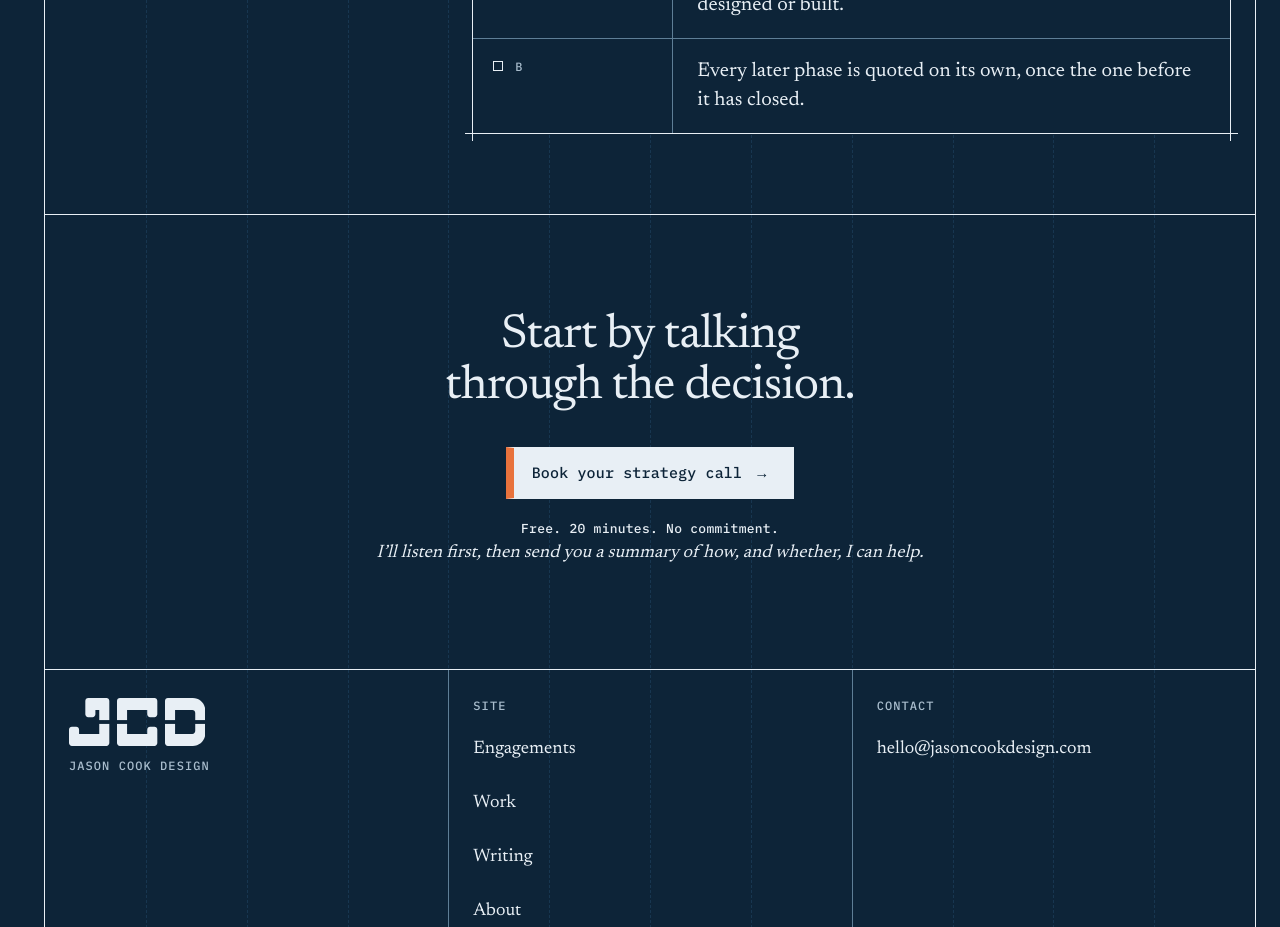
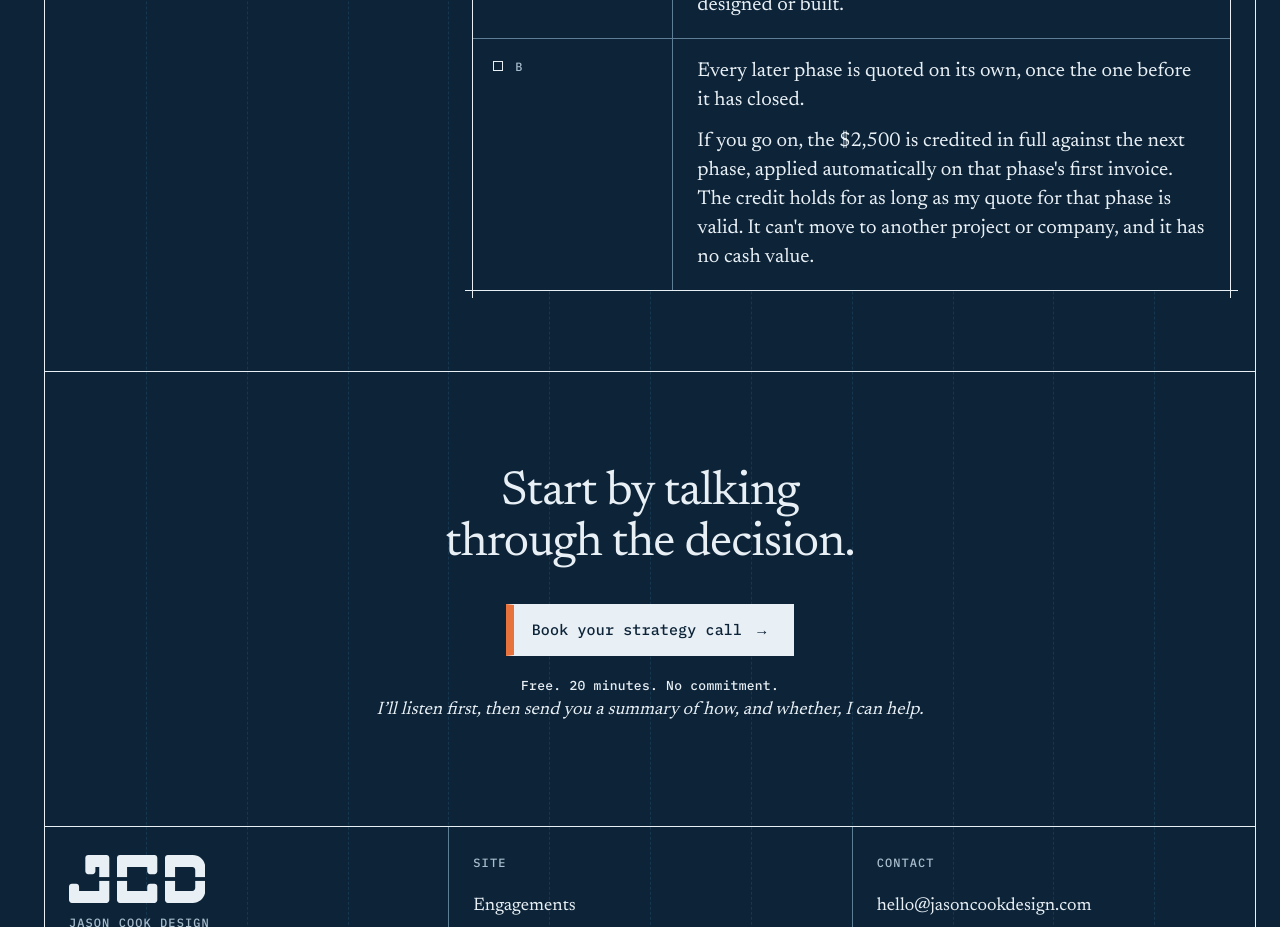
Before and after one commit to jasoncookdesign/jason-cook-design-website, a Next.js app: page /engagements/offering in a window 1280 px wide. Shown: the part 3240-4167 px from the top of the page. Built offline with nearby package versions, Linux system fonts and the light colour scheme; no server answers.

Commit message:
feat(pricing): say the $2,500 assessment fee is credited against the next phase on the Offering page (#84)

```diff
--- a/components/engagements/offering/OfferingPricing.tsx
+++ b/components/engagements/offering/OfferingPricing.tsx
@@ -37,6 +37,9 @@ export default function OfferingPricing() {
             </div>
             <div className="v">
               <p>Every later phase is quoted on its own, once the one before it has closed.</p>
+              <p>
+                If you go on, the $2,500 is credited in full against the next phase, applied automatically on that phase&apos;s first invoice. The credit holds for as long as my quote for that phase is valid. It can&apos;t move to another project or company, and it has no cash value.
+              </p>
             </div>
           </div>
         </div>
```
Also changed, not shown: 1 other file (tests, documents, lock files or other folders).
